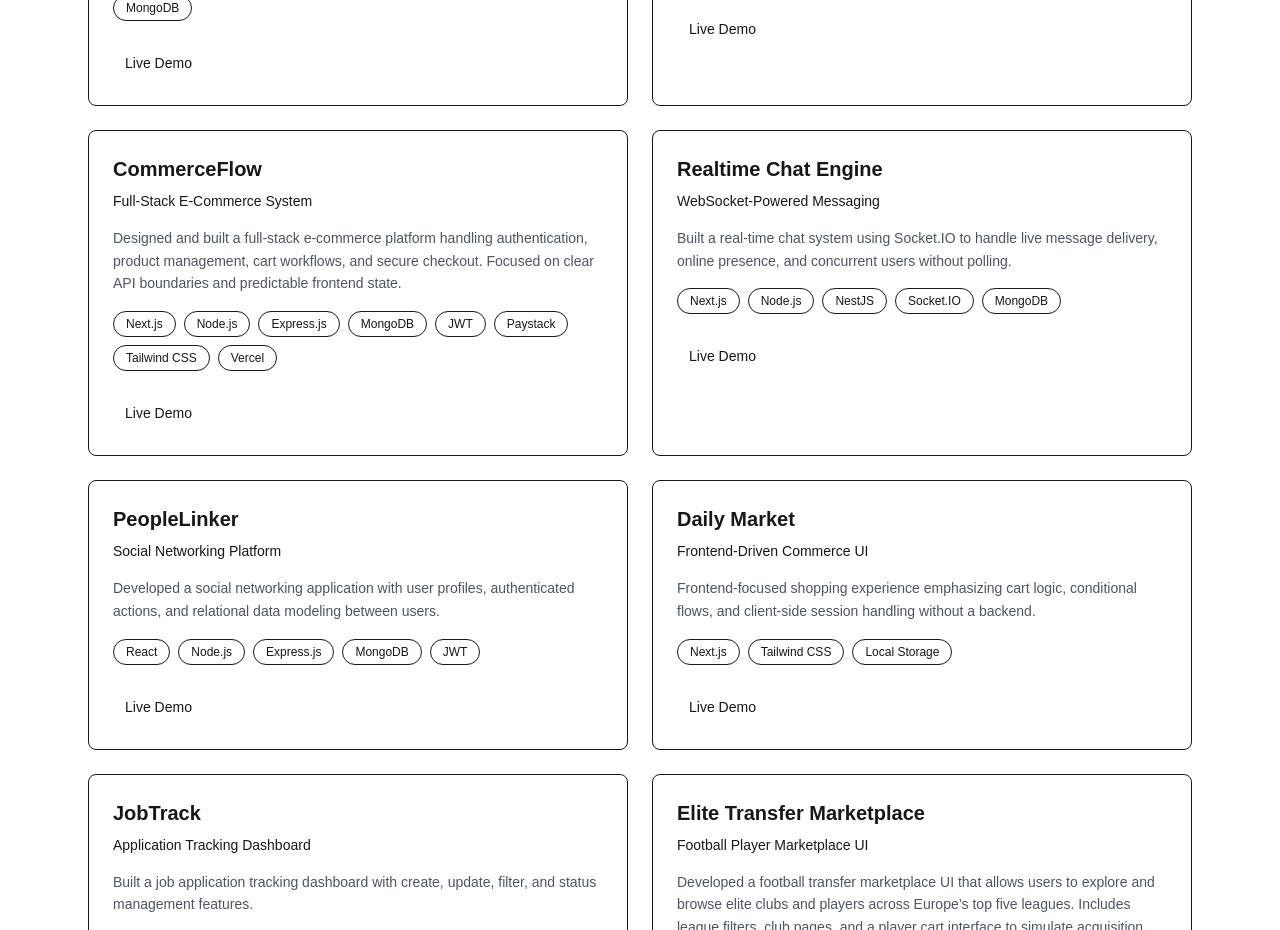
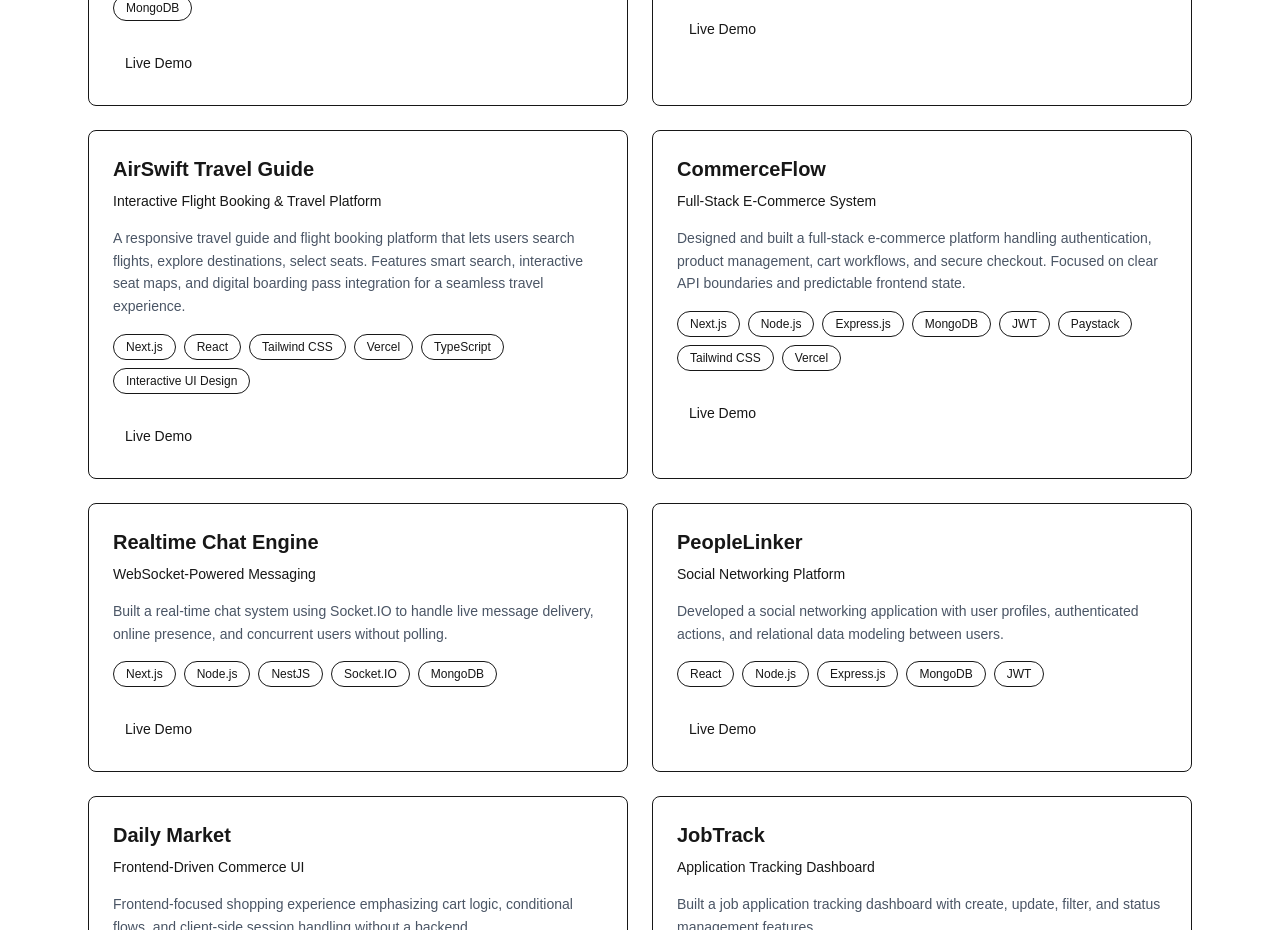
Before and after one commit to Precious2712/my-portfolio, a Next.js app: page / in a window 1280 px wide. Shown: the part 2640-3570 px from the top of the page. Built offline with nearby package versions, Linux system fonts and the light colour scheme.

Commit message:
Another project added

```diff
--- a/src/data/project.ts
+++ b/src/data/project.ts
@@ -32,6 +32,25 @@ export const projects = [
             "TypeScript",
         ],
         link: "https://expo.dev/artifacts/eas/vs6pZBPt6jaot2wJ2NrXxy.apk",
+        liveDemo: true,
+    },
+
+    {
+        title: "AirSwift Travel Guide",
+        subtitle: "Interactive Flight Booking & Travel Platform",
+        description:
+            "A responsive travel guide and flight booking platform that lets users search flights, explore destinations, select seats. Features smart search, interactive seat maps, and digital boarding pass integration for a seamless travel experience.",
+        impact:
+            "Demonstrates advanced frontend interactions, real-time UI updates, and user-focused travel booking flows. Highlights skills in responsive design, data-driven interfaces, and travel-oriented UX patterns.",
+        technologies: [
+            "Next.js",
+            "React",
+            "Tailwind CSS",
+            "Vercel",
+            "TypeScript",
+            "Interactive UI Design"
+        ],
+        link: "https://travel-guide-nine-topaz.vercel.app/",
         liveDemo: true,
     },
 
```
